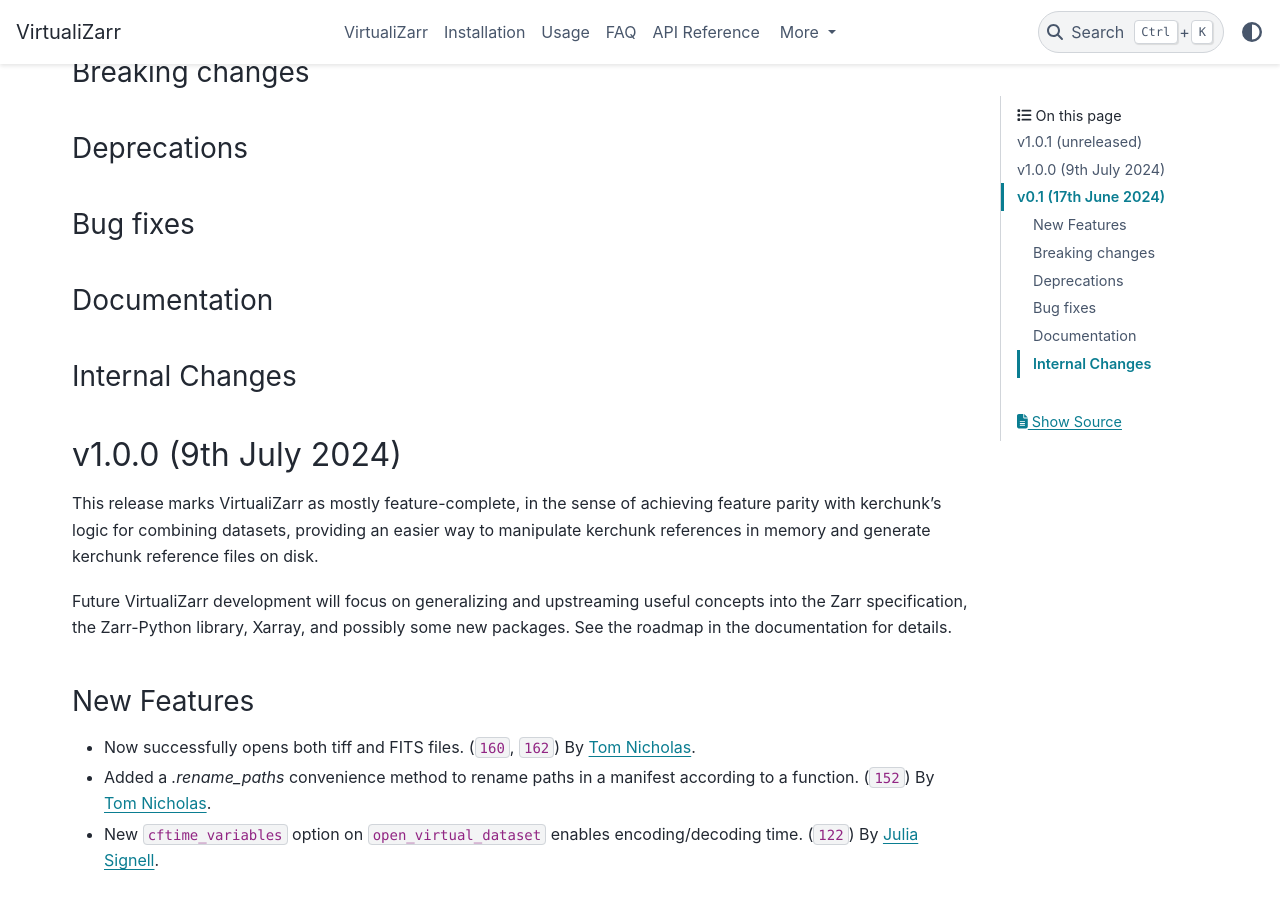
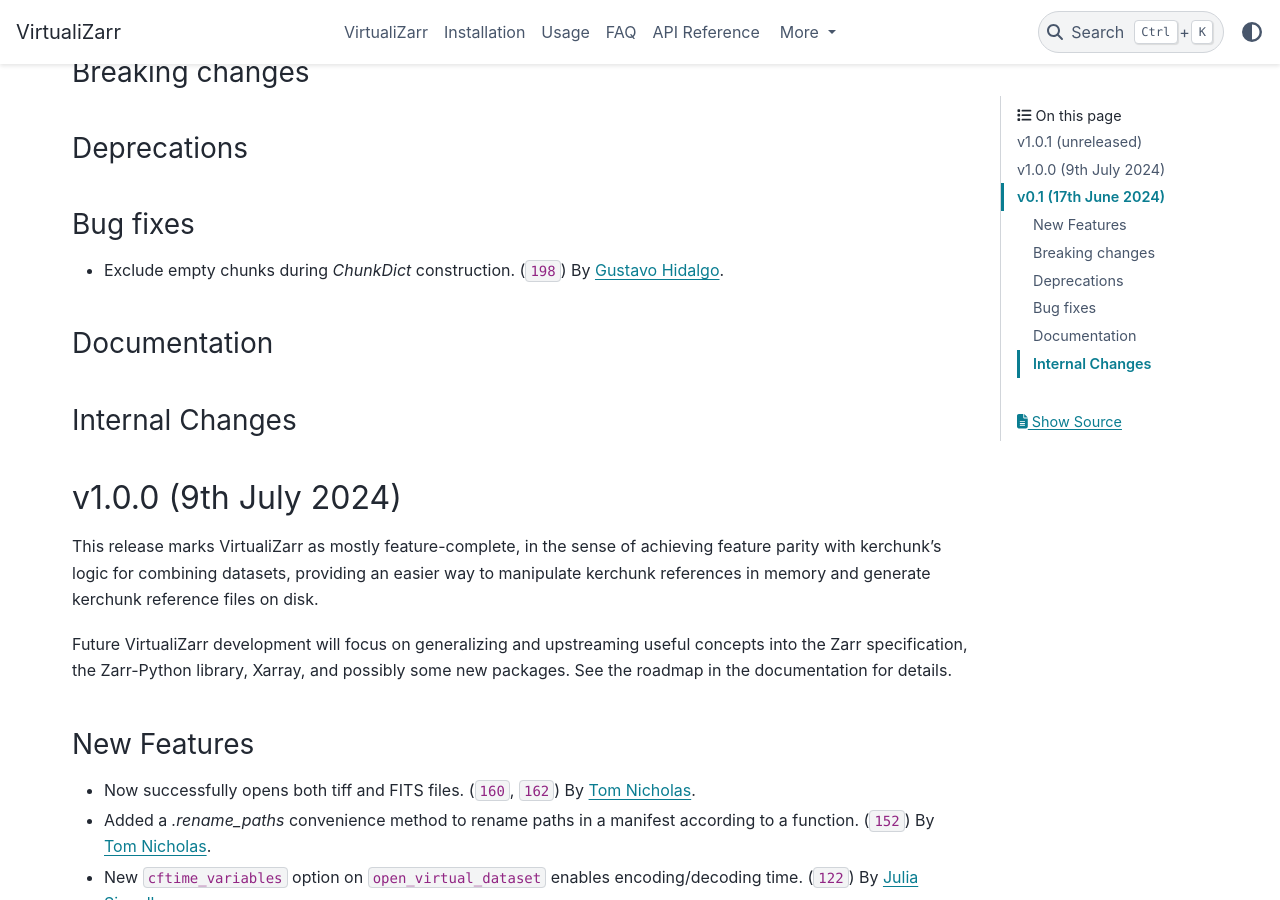
Before and after one commit to zarr-developers/VirtualiZarr, a Sphinx documentation site: the page built from docs/releases.rst, in a window 1280 px wide and 900 px high, scrolled down 338 px. Built offline with Sphinx 7.4.7 and the PyData theme 0.15.4, drawn with Linux system fonts in a browser that asks for light colours; cross-references to code outside the pages are shown as plain code.

Commit message:
add docs

```diff
--- a/docs/releases.rst
+++ b/docs/releases.rst
@@ -17,6 +17,9 @@
 
 Bug fixes
 ~~~~~~~~~
+
+- Exclude empty chunks during `ChunkDict` construction. (:pull:`198`)
+  By `Gustavo Hidalgo <https://github.com/ghidalgo3>`_.
 
 Documentation
 ~~~~~~~~~~~~~
```
